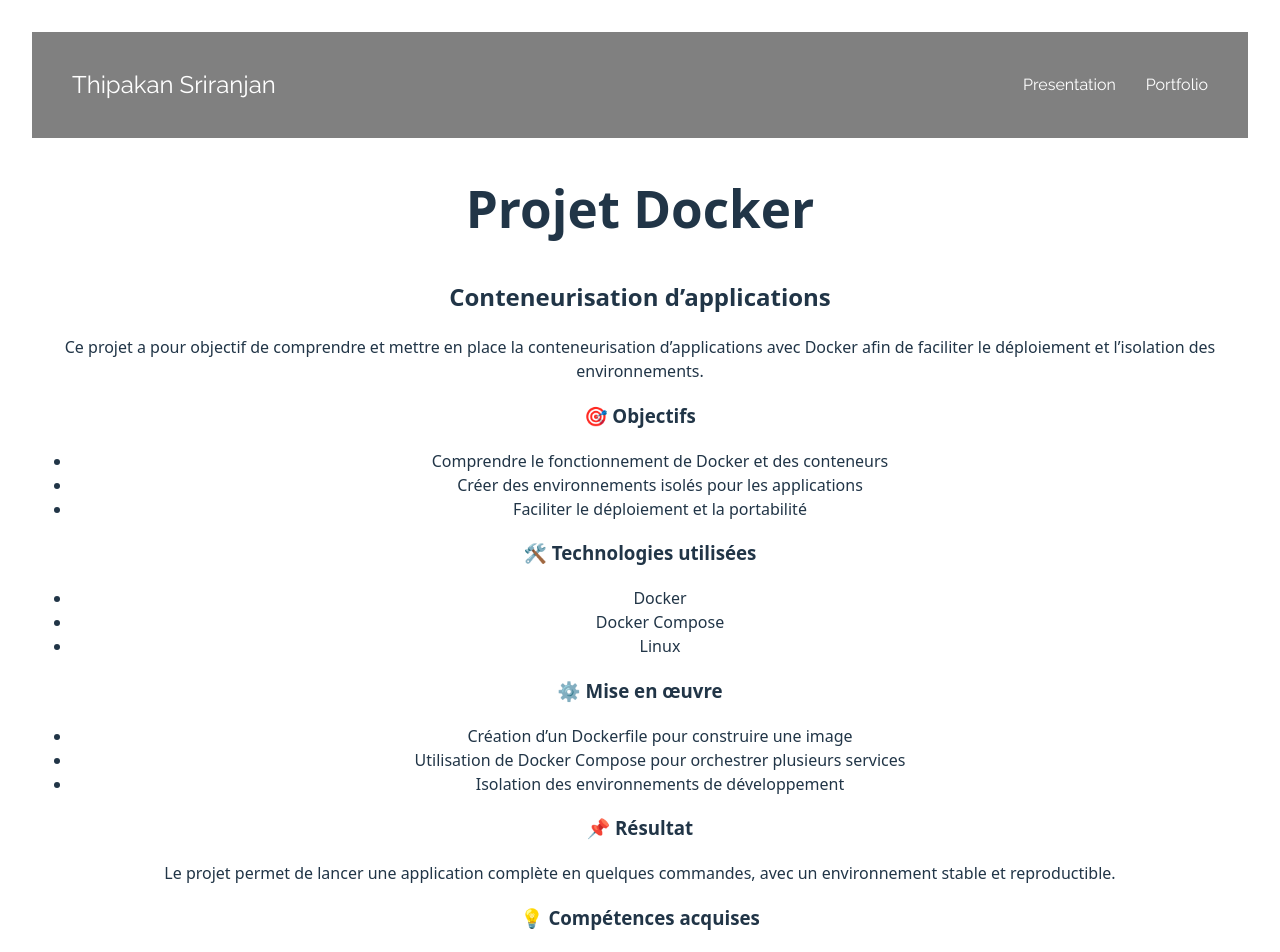
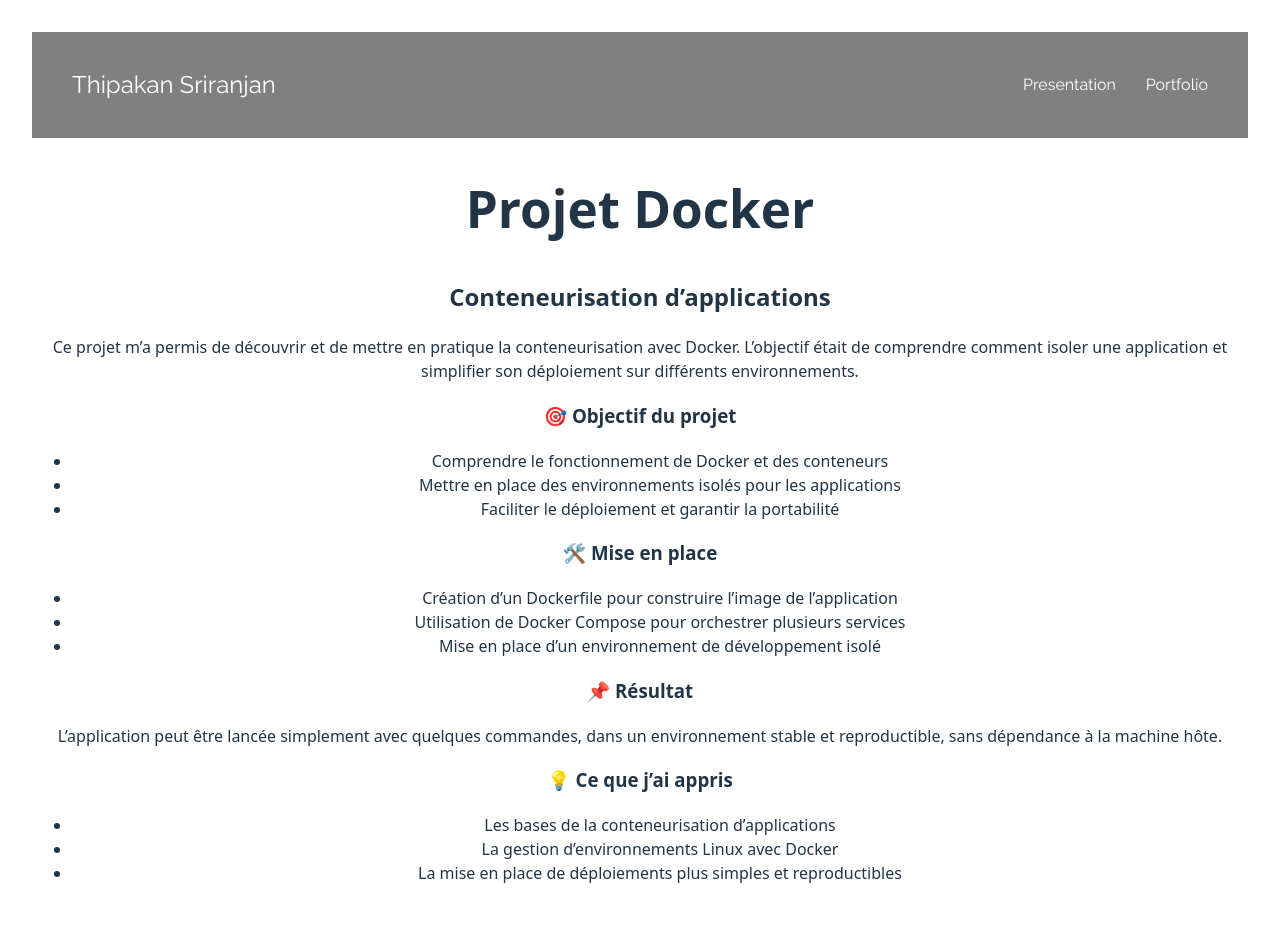
Before and after one commit to Thipakan/Portfolio-2, a React (Vite) app: page /docker in a window 1280 px wide. Shown: the top 952 px of the page. Built offline with nearby package versions, Linux system fonts and the light colour scheme.

Commit message:
Update Docker.jsx

```diff
--- a/src/pages/Docker.jsx
+++ b/src/pages/Docker.jsx
@@ -6,43 +6,38 @@
       <h2>Conteneurisation d’applications</h2>
 
       <p>
-        Ce projet a pour objectif de comprendre et mettre en place la
-        conteneurisation d’applications avec Docker afin de faciliter le
-        déploiement et l’isolation des environnements.
+        Ce projet m’a permis de découvrir et de mettre en pratique la
+        conteneurisation avec Docker. L’objectif était de comprendre comment
+        isoler une application et simplifier son déploiement sur différents
+        environnements.
       </p>
 
-      <h3>🎯 Objectifs</h3>
+      <h3>🎯 Objectif du projet</h3>
       <ul>
         <li>Comprendre le fonctionnement de Docker et des conteneurs</li>
-        <li>Créer des environnements isolés pour les applications</li>
-        <li>Faciliter le déploiement et la portabilité</li>
+        <li>Mettre en place des environnements isolés pour les applications</li>
+        <li>Faciliter le déploiement et garantir la portabilité</li>
       </ul>
 
-      <h3>🛠️ Technologies utilisées</h3>
+      <h3>🛠️ Mise en place</h3>
       <ul>
-        <li>Docker</li>
-        <li>Docker Compose</li>
-        <li>Linux</li>
-      </ul>
-
-      <h3>⚙️ Mise en œuvre</h3>
-      <ul>
-        <li>Création d’un Dockerfile pour construire une image</li>
+        <li>Création d’un Dockerfile pour construire l’image de l’application</li>
         <li>Utilisation de Docker Compose pour orchestrer plusieurs services</li>
-        <li>Isolation des environnements de développement</li>
+        <li>Mise en place d’un environnement de développement isolé</li>
       </ul>
 
       <h3>📌 Résultat</h3>
       <p>
-        Le projet permet de lancer une application complète en quelques
-        commandes, avec un environnement stable et reproductible.
+        L’application peut être lancée simplement avec quelques commandes,
+        dans un environnement stable et reproductible, sans dépendance à la
+        machine hôte.
       </p>
 
-      <h3>💡 Compétences acquises</h3>
+      <h3>💡 Ce que j’ai appris</h3>
       <ul>
-        <li>Conteneurisation d’applications</li>
-        <li>Gestion d’environnements Linux</li>
-        <li>Déploiement simplifié d’applications</li>
+        <li>Les bases de la conteneurisation d’applications</li>
+        <li>La gestion d’environnements Linux avec Docker</li>
+        <li>La mise en place de déploiements plus simples et reproductibles</li>
       </ul>
     </section>
   );
```
